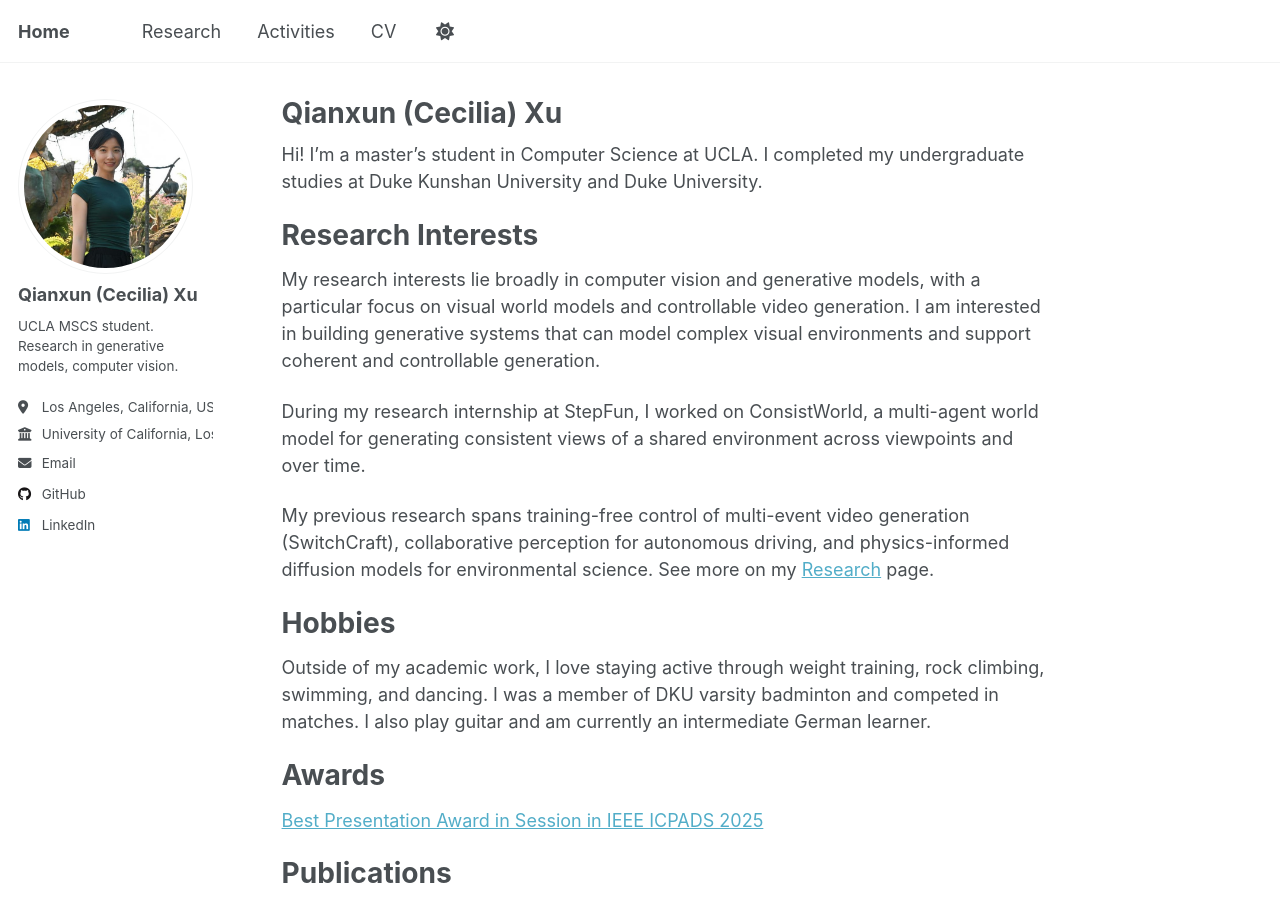
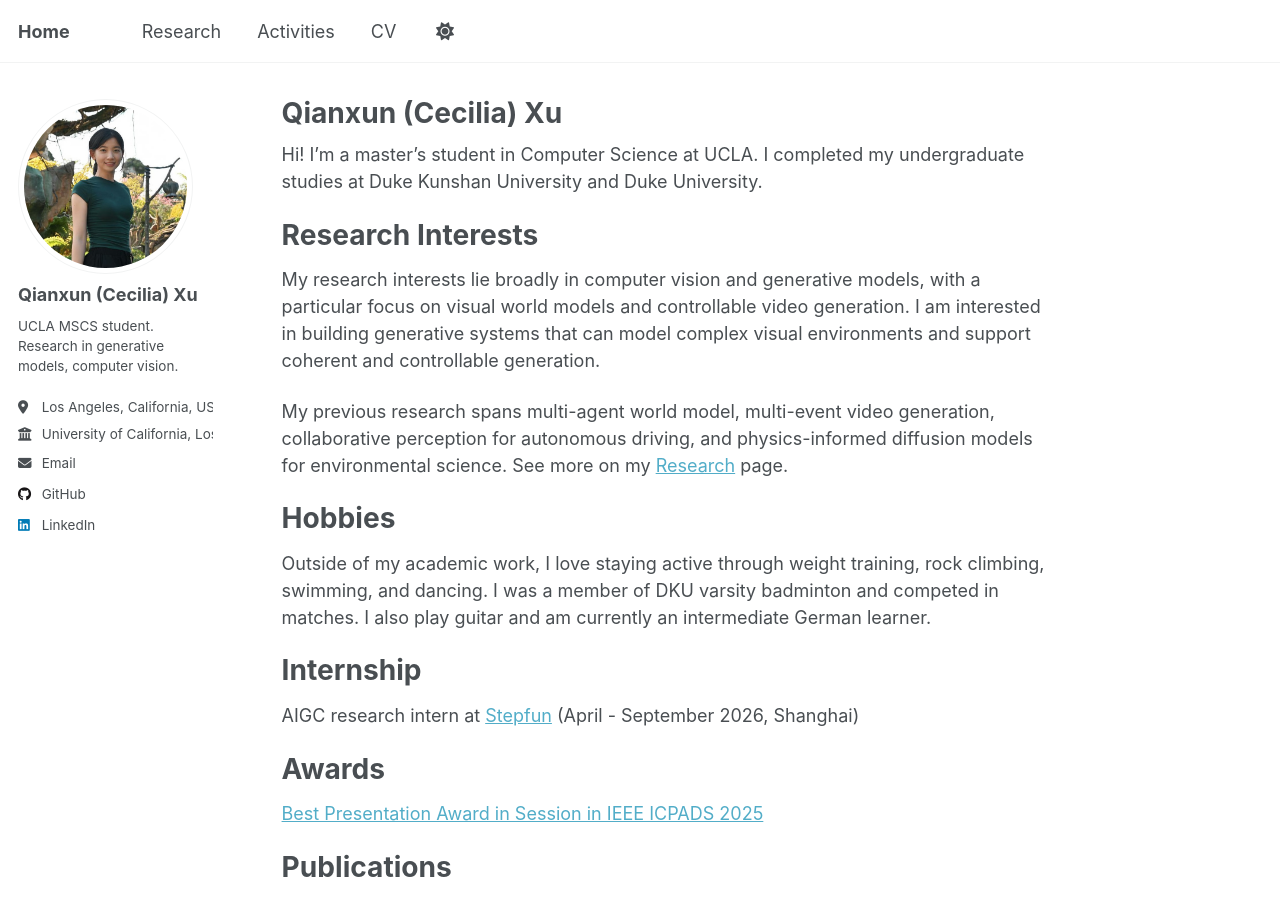
Before and after one commit to CeciliaTheBirb/CeciliaTheBirb.github.io, a Jekyll site: the page built from _pages/about.md, in a window 1280 px wide and 900 px high. Built offline with Jekyll 4.4.1, drawn with Linux system fonts in a browser that asks for light colours; a script that is not in the unit is left out.

Commit message:
update intern

```diff
--- a/_pages/about.md
+++ b/_pages/about.md
@@ -13,13 +13,15 @@ Research Interests
 ======
 My research interests lie broadly in computer vision and generative models, with a particular focus on visual world models and controllable video generation. I am interested in building generative systems that can model complex visual environments and support coherent and controllable generation.
 
-During my research internship at StepFun, I worked on ConsistWorld, a multi-agent world model for generating consistent views of a shared environment across viewpoints and over time.
-
-My previous research spans training-free control of multi-event video generation (SwitchCraft), collaborative perception for autonomous driving, and physics-informed diffusion models for environmental science. See more on my [Research](/portfolio/) page.
+My previous research spans multi-agent world model, multi-event video generation, collaborative perception for autonomous driving, and physics-informed diffusion models for environmental science. See more on my [Research](/portfolio/) page.
 
 Hobbies
 ======
 Outside of my academic work, I love staying active through weight training, rock climbing, swimming, and dancing. I was a member of DKU varsity badminton and competed in matches. I also play guitar and am currently an intermediate German learner.
+
+Internship
+======
+AIGC research intern at [Stepfun](https://en.wikipedia.org/wiki/StepFun) (April - September 2026, Shanghai)
 
 Awards
 ======
```
Also changed, not shown: 1 other file.
